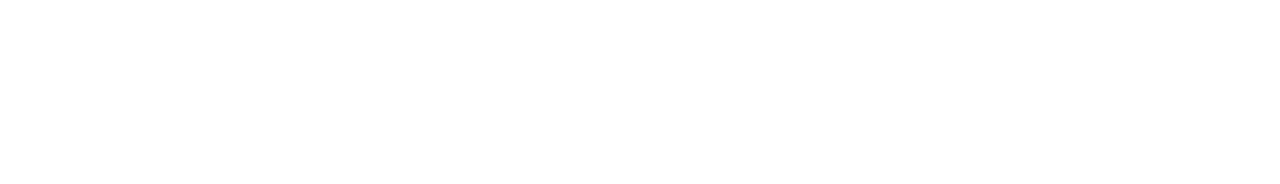
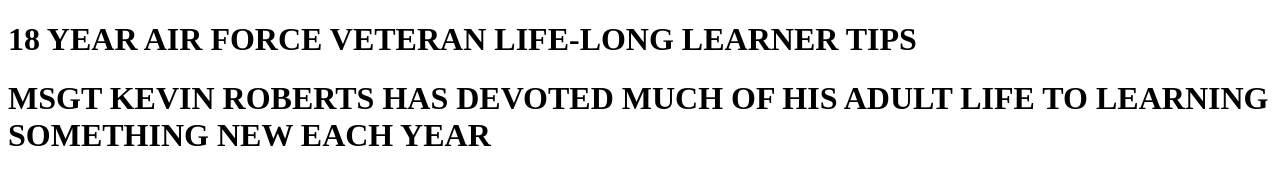
Before and after one commit to krobertsusaf/VetsWhoCode-Project, a plain HTML site: page index.html in a window 1280 px wide. Drawn offline with Linux system fonts and the light colour scheme.

Commit message:
Update index.html

```diff
--- a/index.html
+++ b/index.html
@@ -1,11 +1,9 @@
 <!DOCTYPE html>
 <html>
    <head>
-     <meta charset="UTF-8" />
-      <meta name="viewport" content="width=device-width" />
-      <!18 YEAR AIR FORCE VETERAN LIFE-LONG LEARNER TIPS>
+     <h1>18 YEAR AIR FORCE VETERAN LIFE-LONG LEARNER TIPS</h1>
   </head>
   <body>
-    <MSGT KEVIN ROBERTS HAS DEVOTED MUCH OF HIS ADULT LIFE TO LEARNING SOMETHING NEW EACH YEAR>
+    <h1>MSGT KEVIN ROBERTS HAS DEVOTED MUCH OF HIS ADULT LIFE TO LEARNING SOMETHING NEW EACH YEAR</h1>
   <body>
 <html>
```
